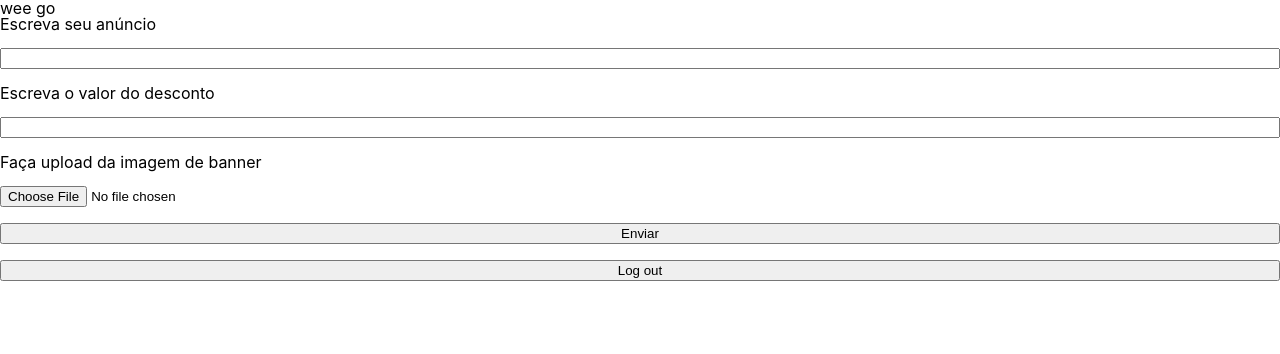
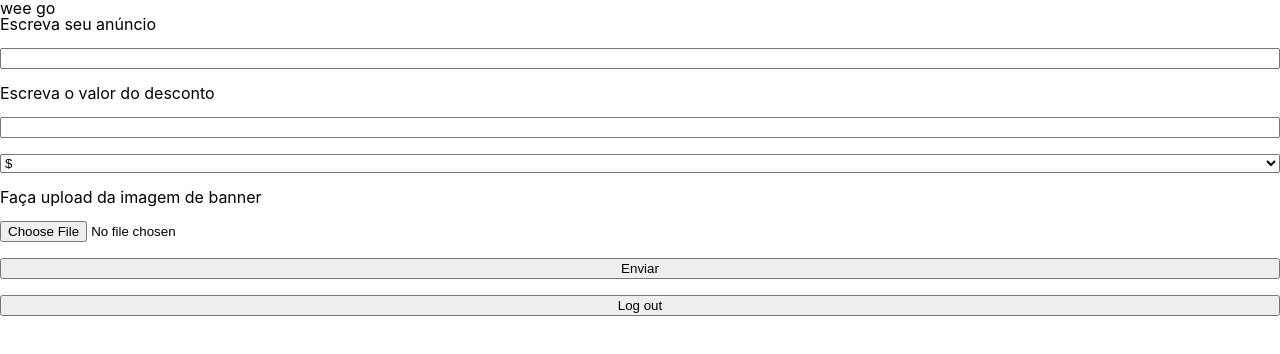
Before and after one commit to Wee-Go/WeeGoClient, a React (Create React App) app in the folder system/: page /cupom in a window 1280 px wide. Shown: the top 354 px of the page. Built offline with nearby package versions, Linux system fonts and the light colour scheme; no server answers; sample sign-in values are in the browser's storage.

Commit message:
finish cupom page logic to upload a new cupom

```diff
--- a/system/src/pages/cupom/index.tsx
+++ b/system/src/pages/cupom/index.tsx
@@ -6,6 +6,8 @@ import { useUploadFile } from "react-firebase-hooks/storage";
 import { useSignOut } from "react-firebase-hooks/auth";
 import { toast } from "react-toastify";
 import { collection, doc, setDoc } from "firebase/firestore";
+import { useContext } from "react";
+import { AuthContext } from "../../contexts/UserContext";
 
 const CupomPage = () => {
   const [uploadFile, uploading, snapshot, error] = useUploadFile();
@@ -14,6 +16,7 @@ const CupomPage = () => {
 
   const idUser = localStorage.getItem("@idUser");
   const emailUser = localStorage.getItem("@emailUser");
+  const { user } = useContext(AuthContext);
 
   async function logOut() {
     const sucess = await signOut();
@@ -26,7 +29,7 @@ const CupomPage = () => {
 
   async function upload(event: any) {
     event.preventDefault();
-    const file = event.target[2].files[0];
+    const file = event.target[3].files[0];
 
     const regex = /([^@]+)/;
     const match = emailUser!.match(regex);
@@ -54,13 +57,28 @@ const CupomPage = () => {
       if (result) {
         const imgUrl = await getDownloadURL(result.ref);
         const data = {
+          descricao: event.target[0].value,
           desconto: event.target[1].value,
-          descricao: event.target[0].value,
+          tipoDesconto: event.target[2].value,
           imgUrl,
+          user: user?.uid,
         };
-        const firestoreRef = collection(db, "ShoppingTijuca", "lojas", "lojas");
 
-        await setDoc(doc(firestoreRef), data);
+        const firestoreRef = collection(
+          db,
+          "ShoppingTijuca",
+          "lojas",
+          "lojas",
+          `${user?.uid}`,
+          "cupom"
+        );
+
+        try {
+          await setDoc(doc(firestoreRef), data);
+          toast.success("Cupom adicionado com Sucesso!");
+        } catch (error) {
+          console.log(error);
+        }
 
         // const cityRef = doc(db, "ShoppingTijuca", "lojas");
         // setDoc(cityRef, { capital: true }, { merge: true });
@@ -88,6 +106,11 @@ const CupomPage = () => {
           <label htmlFor="descont">Escreva o valor do desconto</label>
           <input type="number" id="descont" />
 
+          <select name="typeDescont" id="typeDescont">
+            <option value="$">$</option>
+            <option value="%">%</option>
+          </select>
+
           <label htmlFor="banner_pic">Faça upload da imagem de banner</label>
           <input type="file" id="banner_pic" accept=".jpg, .jpeg, .png" />
 
```
